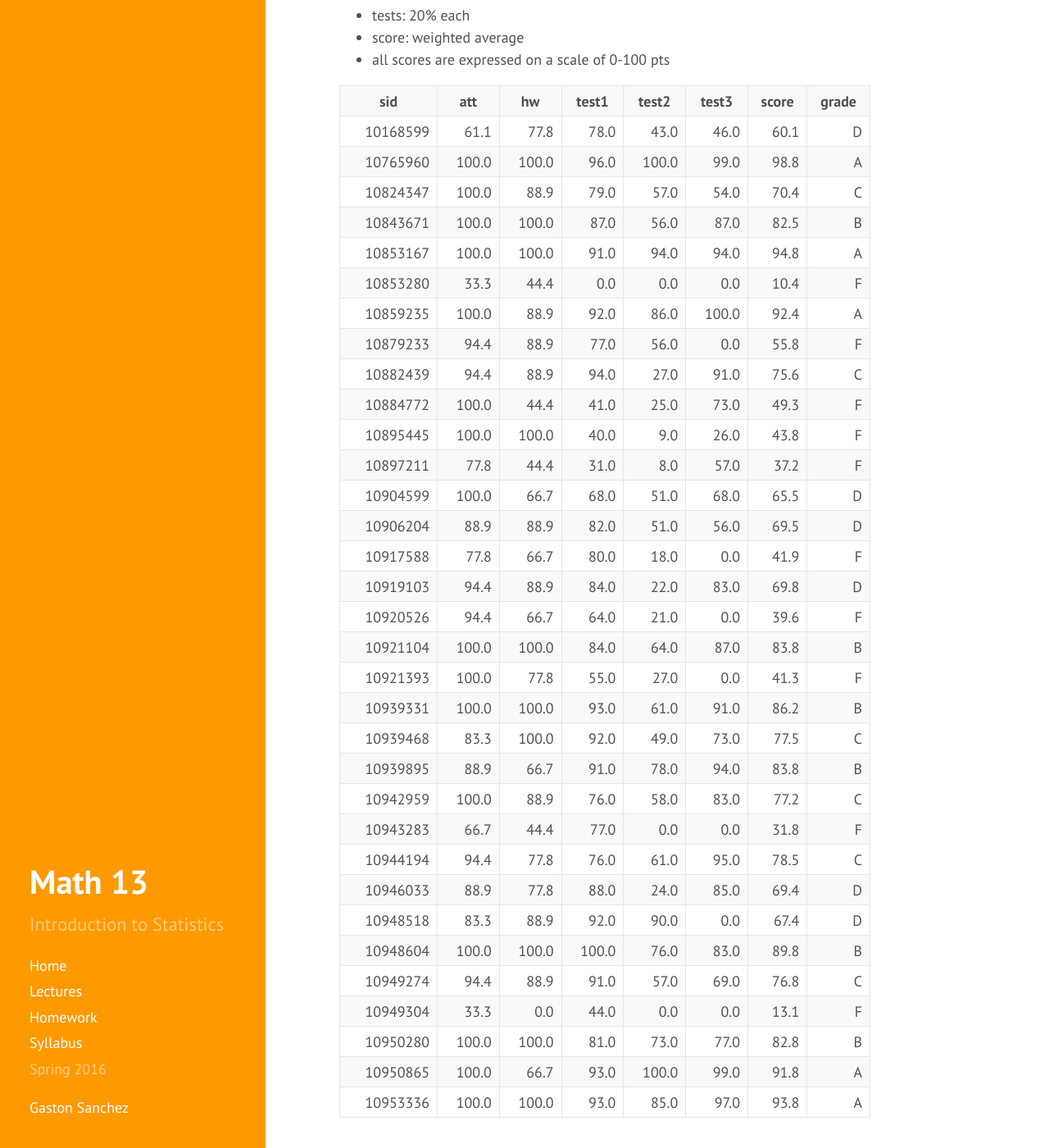
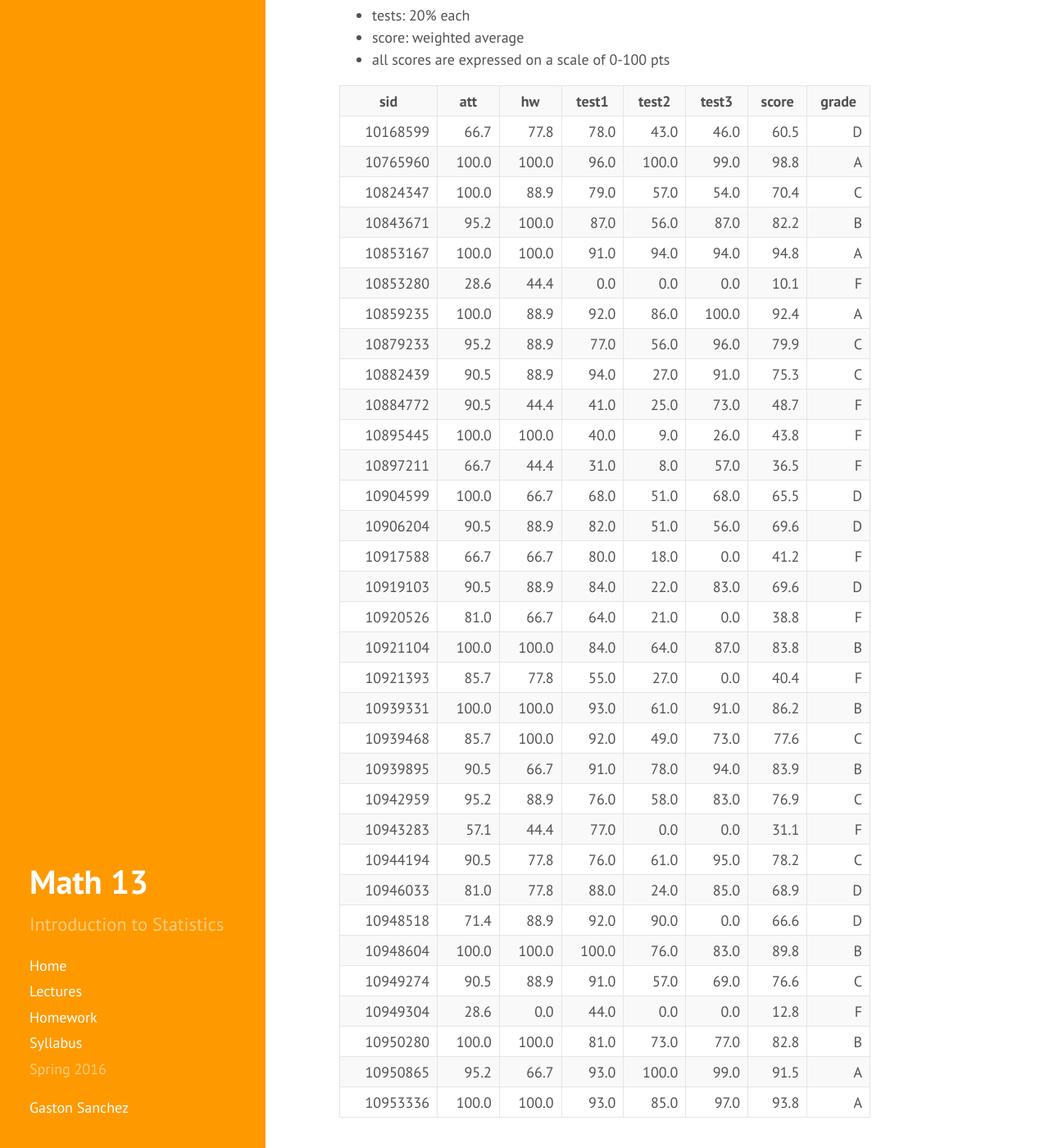
Before and after one commit to gastonstat/relic-math13, a Jekyll site: the page built from gradebook-41894.md, in a window 1280 px wide and 1400 px high, scrolled down 303 px. Shown: the whole window at 82% size. Built offline with Jekyll 4.4.1, drawn with Linux system fonts in a browser that asks for light colours; nearby versions of some CDN libraries.

Commit message:
gbook: update scores before final, fall 2016

```diff
--- a/gradebook-41894.md
+++ b/gradebook-41894.md
@@ -16,40 +16,40 @@
 - all scores are expressed on a scale of 0-100 pts
 
 <!-- html table generated in R 3.3.1 by xtable 1.8-2 package -->
-<!-- Thu Nov 17 09:00:24 2016 -->
+<!-- Fri Dec  2 19:07:43 2016 -->
 <table >
 <tr> <th> sid </th> <th> att </th> <th> hw </th> <th> test1 </th> <th> test2 </th> <th> test3 </th> <th> score </th> <th> grade </th>  </tr>
-  <tr> <td align="right"> 10168599 </td> <td align="right"> 61.1 </td> <td align="right"> 77.8 </td> <td align="right"> 78.0 </td> <td align="right"> 43.0 </td> <td align="right"> 46.0 </td> <td align="right"> 60.1 </td> <td align="right"> D </td> </tr>
+  <tr> <td align="right"> 10168599 </td> <td align="right"> 66.7 </td> <td align="right"> 77.8 </td> <td align="right"> 78.0 </td> <td align="right"> 43.0 </td> <td align="right"> 46.0 </td> <td align="right"> 60.5 </td> <td align="right"> D </td> </tr>
   <tr> <td align="right"> 10765960 </td> <td align="right"> 100.0 </td> <td align="right"> 100.0 </td> <td align="right"> 96.0 </td> <td align="right"> 100.0 </td> <td align="right"> 99.0 </td> <td align="right"> 98.8 </td> <td align="right"> A </td> </tr>
   <tr> <td align="right"> 10824347 </td> <td align="right"> 100.0 </td> <td align="right"> 88.9 </td> <td align="right"> 79.0 </td> <td align="right"> 57.0 </td> <td align="right"> 54.0 </td> <td align="right"> 70.4 </td> <td align="right"> C </td> </tr>
-  <tr> <td align="right"> 10843671 </td> <td align="right"> 100.0 </td> <td align="right"> 100.0 </td> <td align="right"> 87.0 </td> <td align="right"> 56.0 </td> <td align="right"> 87.0 </td> <td align="right"> 82.5 </td> <td align="right"> B </td> </tr>
+  <tr> <td align="right"> 10843671 </td> <td align="right"> 95.2 </td> <td align="right"> 100.0 </td> <td align="right"> 87.0 </td> <td align="right"> 56.0 </td> <td align="right"> 87.0 </td> <td align="right"> 82.2 </td> <td align="right"> B </td> </tr>
   <tr> <td align="right"> 10853167 </td> <td align="right"> 100.0 </td> <td align="right"> 100.0 </td> <td align="right"> 91.0 </td> <td align="right"> 94.0 </td> <td align="right"> 94.0 </td> <td align="right"> 94.8 </td> <td align="right"> A </td> </tr>
-  <tr> <td align="right"> 10853280 </td> <td align="right"> 33.3 </td> <td align="right"> 44.4 </td> <td align="right"> 0.0 </td> <td align="right"> 0.0 </td> <td align="right"> 0.0 </td> <td align="right"> 10.4 </td> <td align="right"> F </td> </tr>
+  <tr> <td align="right"> 10853280 </td> <td align="right"> 28.6 </td> <td align="right"> 44.4 </td> <td align="right"> 0.0 </td> <td align="right"> 0.0 </td> <td align="right"> 0.0 </td> <td align="right"> 10.1 </td> <td align="right"> F </td> </tr>
   <tr> <td align="right"> 10859235 </td> <td align="right"> 100.0 </td> <td align="right"> 88.9 </td> <td align="right"> 92.0 </td> <td align="right"> 86.0 </td> <td align="right"> 100.0 </td> <td align="right"> 92.4 </td> <td align="right"> A </td> </tr>
-  <tr> <td align="right"> 10879233 </td> <td align="right"> 94.4 </td> <td align="right"> 88.9 </td> <td align="right"> 77.0 </td> <td align="right"> 56.0 </td> <td align="right"> 0.0 </td> <td align="right"> 55.8 </td> <td align="right"> F </td> </tr>
-  <tr> <td align="right"> 10882439 </td> <td align="right"> 94.4 </td> <td align="right"> 88.9 </td> <td align="right"> 94.0 </td> <td align="right"> 27.0 </td> <td align="right"> 91.0 </td> <td align="right"> 75.6 </td> <td align="right"> C </td> </tr>
-  <tr> <td align="right"> 10884772 </td> <td align="right"> 100.0 </td> <td align="right"> 44.4 </td> <td align="right"> 41.0 </td> <td align="right"> 25.0 </td> <td align="right"> 73.0 </td> <td align="right"> 49.3 </td> <td align="right"> F </td> </tr>
+  <tr> <td align="right"> 10879233 </td> <td align="right"> 95.2 </td> <td align="right"> 88.9 </td> <td align="right"> 77.0 </td> <td align="right"> 56.0 </td> <td align="right"> 96.0 </td> <td align="right"> 79.9 </td> <td align="right"> C </td> </tr>
+  <tr> <td align="right"> 10882439 </td> <td align="right"> 90.5 </td> <td align="right"> 88.9 </td> <td align="right"> 94.0 </td> <td align="right"> 27.0 </td> <td align="right"> 91.0 </td> <td align="right"> 75.3 </td> <td align="right"> C </td> </tr>
+  <tr> <td align="right"> 10884772 </td> <td align="right"> 90.5 </td> <td align="right"> 44.4 </td> <td align="right"> 41.0 </td> <td align="right"> 25.0 </td> <td align="right"> 73.0 </td> <td align="right"> 48.7 </td> <td align="right"> F </td> </tr>
   <tr> <td align="right"> 10895445 </td> <td align="right"> 100.0 </td> <td align="right"> 100.0 </td> <td align="right"> 40.0 </td> <td align="right"> 9.0 </td> <td align="right"> 26.0 </td> <td align="right"> 43.8 </td> <td align="right"> F </td> </tr>
-  <tr> <td align="right"> 10897211 </td> <td align="right"> 77.8 </td> <td align="right"> 44.4 </td> <td align="right"> 31.0 </td> <td align="right"> 8.0 </td> <td align="right"> 57.0 </td> <td align="right"> 37.2 </td> <td align="right"> F </td> </tr>
+  <tr> <td align="right"> 10897211 </td> <td align="right"> 66.7 </td> <td align="right"> 44.4 </td> <td align="right"> 31.0 </td> <td align="right"> 8.0 </td> <td align="right"> 57.0 </td> <td align="right"> 36.5 </td> <td align="right"> F </td> </tr>
   <tr> <td align="right"> 10904599 </td> <td align="right"> 100.0 </td> <td align="right"> 66.7 </td> <td align="right"> 68.0 </td> <td align="right"> 51.0 </td> <td align="right"> 68.0 </td> <td align="right"> 65.5 </td> <td align="right"> D </td> </tr>
-  <tr> <td align="right"> 10906204 </td> <td align="right"> 88.9 </td> <td align="right"> 88.9 </td> <td align="right"> 82.0 </td> <td align="right"> 51.0 </td> <td align="right"> 56.0 </td> <td align="right"> 69.5 </td> <td align="right"> D </td> </tr>
-  <tr> <td align="right"> 10917588 </td> <td align="right"> 77.8 </td> <td align="right"> 66.7 </td> <td align="right"> 80.0 </td> <td align="right"> 18.0 </td> <td align="right"> 0.0 </td> <td align="right"> 41.9 </td> <td align="right"> F </td> </tr>
-  <tr> <td align="right"> 10919103 </td> <td align="right"> 94.4 </td> <td align="right"> 88.9 </td> <td align="right"> 84.0 </td> <td align="right"> 22.0 </td> <td align="right"> 83.0 </td> <td align="right"> 69.8 </td> <td align="right"> D </td> </tr>
-  <tr> <td align="right"> 10920526 </td> <td align="right"> 94.4 </td> <td align="right"> 66.7 </td> <td align="right"> 64.0 </td> <td align="right"> 21.0 </td> <td align="right"> 0.0 </td> <td align="right"> 39.6 </td> <td align="right"> F </td> </tr>
+  <tr> <td align="right"> 10906204 </td> <td align="right"> 90.5 </td> <td align="right"> 88.9 </td> <td align="right"> 82.0 </td> <td align="right"> 51.0 </td> <td align="right"> 56.0 </td> <td align="right"> 69.6 </td> <td align="right"> D </td> </tr>
+  <tr> <td align="right"> 10917588 </td> <td align="right"> 66.7 </td> <td align="right"> 66.7 </td> <td align="right"> 80.0 </td> <td align="right"> 18.0 </td> <td align="right"> 0.0 </td> <td align="right"> 41.2 </td> <td align="right"> F </td> </tr>
+  <tr> <td align="right"> 10919103 </td> <td align="right"> 90.5 </td> <td align="right"> 88.9 </td> <td align="right"> 84.0 </td> <td align="right"> 22.0 </td> <td align="right"> 83.0 </td> <td align="right"> 69.6 </td> <td align="right"> D </td> </tr>
+  <tr> <td align="right"> 10920526 </td> <td align="right"> 81.0 </td> <td align="right"> 66.7 </td> <td align="right"> 64.0 </td> <td align="right"> 21.0 </td> <td align="right"> 0.0 </td> <td align="right"> 38.8 </td> <td align="right"> F </td> </tr>
   <tr> <td align="right"> 10921104 </td> <td align="right"> 100.0 </td> <td align="right"> 100.0 </td> <td align="right"> 84.0 </td> <td align="right"> 64.0 </td> <td align="right"> 87.0 </td> <td align="right"> 83.8 </td> <td align="right"> B </td> </tr>
-  <tr> <td align="right"> 10921393 </td> <td align="right"> 100.0 </td> <td align="right"> 77.8 </td> <td align="right"> 55.0 </td> <td align="right"> 27.0 </td> <td align="right"> 0.0 </td> <td align="right"> 41.3 </td> <td align="right"> F </td> </tr>
+  <tr> <td align="right"> 10921393 </td> <td align="right"> 85.7 </td> <td align="right"> 77.8 </td> <td align="right"> 55.0 </td> <td align="right"> 27.0 </td> <td align="right"> 0.0 </td> <td align="right"> 40.4 </td> <td align="right"> F </td> </tr>
   <tr> <td align="right"> 10939331 </td> <td align="right"> 100.0 </td> <td align="right"> 100.0 </td> <td align="right"> 93.0 </td> <td align="right"> 61.0 </td> <td align="right"> 91.0 </td> <td align="right"> 86.2 </td> <td align="right"> B </td> </tr>
-  <tr> <td align="right"> 10939468 </td> <td align="right"> 83.3 </td> <td align="right"> 100.0 </td> <td align="right"> 92.0 </td> <td align="right"> 49.0 </td> <td align="right"> 73.0 </td> <td align="right"> 77.5 </td> <td align="right"> C </td> </tr>
-  <tr> <td align="right"> 10939895 </td> <td align="right"> 88.9 </td> <td align="right"> 66.7 </td> <td align="right"> 91.0 </td> <td align="right"> 78.0 </td> <td align="right"> 94.0 </td> <td align="right"> 83.8 </td> <td align="right"> B </td> </tr>
-  <tr> <td align="right"> 10942959 </td> <td align="right"> 100.0 </td> <td align="right"> 88.9 </td> <td align="right"> 76.0 </td> <td align="right"> 58.0 </td> <td align="right"> 83.0 </td> <td align="right"> 77.2 </td> <td align="right"> C </td> </tr>
-  <tr> <td align="right"> 10943283 </td> <td align="right"> 66.7 </td> <td align="right"> 44.4 </td> <td align="right"> 77.0 </td> <td align="right"> 0.0 </td> <td align="right"> 0.0 </td> <td align="right"> 31.8 </td> <td align="right"> F </td> </tr>
-  <tr> <td align="right"> 10944194 </td> <td align="right"> 94.4 </td> <td align="right"> 77.8 </td> <td align="right"> 76.0 </td> <td align="right"> 61.0 </td> <td align="right"> 95.0 </td> <td align="right"> 78.5 </td> <td align="right"> C </td> </tr>
-  <tr> <td align="right"> 10946033 </td> <td align="right"> 88.9 </td> <td align="right"> 77.8 </td> <td align="right"> 88.0 </td> <td align="right"> 24.0 </td> <td align="right"> 85.0 </td> <td align="right"> 69.4 </td> <td align="right"> D </td> </tr>
-  <tr> <td align="right"> 10948518 </td> <td align="right"> 83.3 </td> <td align="right"> 88.9 </td> <td align="right"> 92.0 </td> <td align="right"> 90.0 </td> <td align="right"> 0.0 </td> <td align="right"> 67.4 </td> <td align="right"> D </td> </tr>
+  <tr> <td align="right"> 10939468 </td> <td align="right"> 85.7 </td> <td align="right"> 100.0 </td> <td align="right"> 92.0 </td> <td align="right"> 49.0 </td> <td align="right"> 73.0 </td> <td align="right"> 77.6 </td> <td align="right"> C </td> </tr>
+  <tr> <td align="right"> 10939895 </td> <td align="right"> 90.5 </td> <td align="right"> 66.7 </td> <td align="right"> 91.0 </td> <td align="right"> 78.0 </td> <td align="right"> 94.0 </td> <td align="right"> 83.9 </td> <td align="right"> B </td> </tr>
+  <tr> <td align="right"> 10942959 </td> <td align="right"> 95.2 </td> <td align="right"> 88.9 </td> <td align="right"> 76.0 </td> <td align="right"> 58.0 </td> <td align="right"> 83.0 </td> <td align="right"> 76.9 </td> <td align="right"> C </td> </tr>
+  <tr> <td align="right"> 10943283 </td> <td align="right"> 57.1 </td> <td align="right"> 44.4 </td> <td align="right"> 77.0 </td> <td align="right"> 0.0 </td> <td align="right"> 0.0 </td> <td align="right"> 31.1 </td> <td align="right"> F </td> </tr>
+  <tr> <td align="right"> 10944194 </td> <td align="right"> 90.5 </td> <td align="right"> 77.8 </td> <td align="right"> 76.0 </td> <td align="right"> 61.0 </td> <td align="right"> 95.0 </td> <td align="right"> 78.2 </td> <td align="right"> C </td> </tr>
+  <tr> <td align="right"> 10946033 </td> <td align="right"> 81.0 </td> <td align="right"> 77.8 </td> <td align="right"> 88.0 </td> <td align="right"> 24.0 </td> <td align="right"> 85.0 </td> <td align="right"> 68.9 </td> <td align="right"> D </td> </tr>
+  <tr> <td align="right"> 10948518 </td> <td align="right"> 71.4 </td> <td align="right"> 88.9 </td> <td align="right"> 92.0 </td> <td align="right"> 90.0 </td> <td align="right"> 0.0 </td> <td align="right"> 66.6 </td> <td align="right"> D </td> </tr>
   <tr> <td align="right"> 10948604 </td> <td align="right"> 100.0 </td> <td align="right"> 100.0 </td> <td align="right"> 100.0 </td> <td align="right"> 76.0 </td> <td align="right"> 83.0 </td> <td align="right"> 89.8 </td> <td align="right"> B </td> </tr>
-  <tr> <td align="right"> 10949274 </td> <td align="right"> 94.4 </td> <td align="right"> 88.9 </td> <td align="right"> 91.0 </td> <td align="right"> 57.0 </td> <td align="right"> 69.0 </td> <td align="right"> 76.8 </td> <td align="right"> C </td> </tr>
-  <tr> <td align="right"> 10949304 </td> <td align="right"> 33.3 </td> <td align="right"> 0.0 </td> <td align="right"> 44.0 </td> <td align="right"> 0.0 </td> <td align="right"> 0.0 </td> <td align="right"> 13.1 </td> <td align="right"> F </td> </tr>
+  <tr> <td align="right"> 10949274 </td> <td align="right"> 90.5 </td> <td align="right"> 88.9 </td> <td align="right"> 91.0 </td> <td align="right"> 57.0 </td> <td align="right"> 69.0 </td> <td align="right"> 76.6 </td> <td align="right"> C </td> </tr>
+  <tr> <td align="right"> 10949304 </td> <td align="right"> 28.6 </td> <td align="right"> 0.0 </td> <td align="right"> 44.0 </td> <td align="right"> 0.0 </td> <td align="right"> 0.0 </td> <td align="right"> 12.8 </td> <td align="right"> F </td> </tr>
   <tr> <td align="right"> 10950280 </td> <td align="right"> 100.0 </td> <td align="right"> 100.0 </td> <td align="right"> 81.0 </td> <td align="right"> 73.0 </td> <td align="right"> 77.0 </td> <td align="right"> 82.8 </td> <td align="right"> B </td> </tr>
-  <tr> <td align="right"> 10950865 </td> <td align="right"> 100.0 </td> <td align="right"> 66.7 </td> <td align="right"> 93.0 </td> <td align="right"> 100.0 </td> <td align="right"> 99.0 </td> <td align="right"> 91.8 </td> <td align="right"> A </td> </tr>
+  <tr> <td align="right"> 10950865 </td> <td align="right"> 95.2 </td> <td align="right"> 66.7 </td> <td align="right"> 93.0 </td> <td align="right"> 100.0 </td> <td align="right"> 99.0 </td> <td align="right"> 91.5 </td> <td align="right"> A </td> </tr>
   <tr> <td align="right"> 10953336 </td> <td align="right"> 100.0 </td> <td align="right"> 100.0 </td> <td align="right"> 93.0 </td> <td align="right"> 85.0 </td> <td align="right"> 97.0 </td> <td align="right"> 93.8 </td> <td align="right"> A </td> </tr>
    </table>
```
